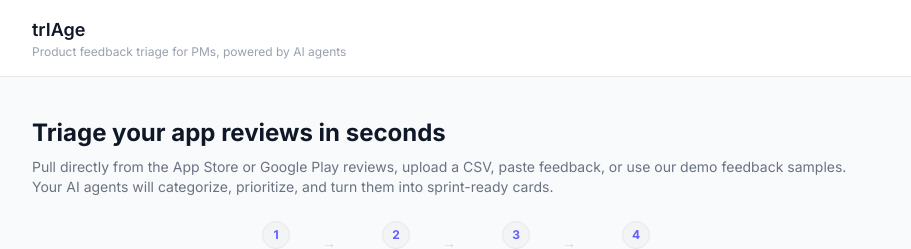
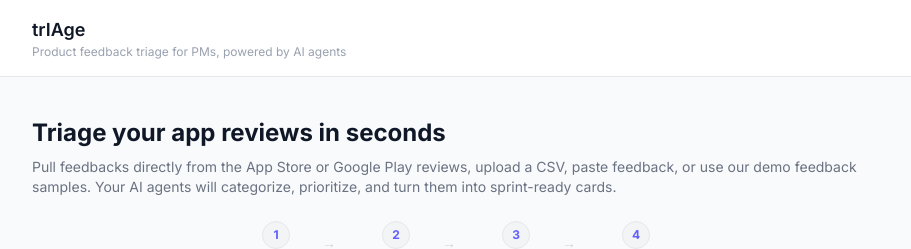
Before and after one commit to samuelpilot86/triageai, a Next.js app in the folder frontend/: page / in a window 1280 px wide. Shown: the top 249 px of the page, without its empty margins (184-1095 px from the left). Built offline with nearby package versions, Linux system fonts and the light colour scheme; no server answers.

Commit message:
copy: add 'feedbacks' to subtitle

```diff
--- a/frontend/app/page.tsx
+++ b/frontend/app/page.tsx
@@ -60,7 +60,7 @@ export default function Home() {
             <div className="space-y-2">
               <h2 className="text-2xl font-bold text-gray-900">Triage your app reviews in seconds</h2>
               <p className="text-sm text-gray-500">
-                Pull directly from the App Store or Google Play reviews, upload a CSV, paste feedback, or use our demo feedback samples.
+                Pull feedbacks directly from the App Store or Google Play reviews, upload a CSV, paste feedback, or use our demo feedback samples.
                 Your AI agents will categorize, prioritize, and turn them into sprint-ready cards.
               </p>
             </div>
```
